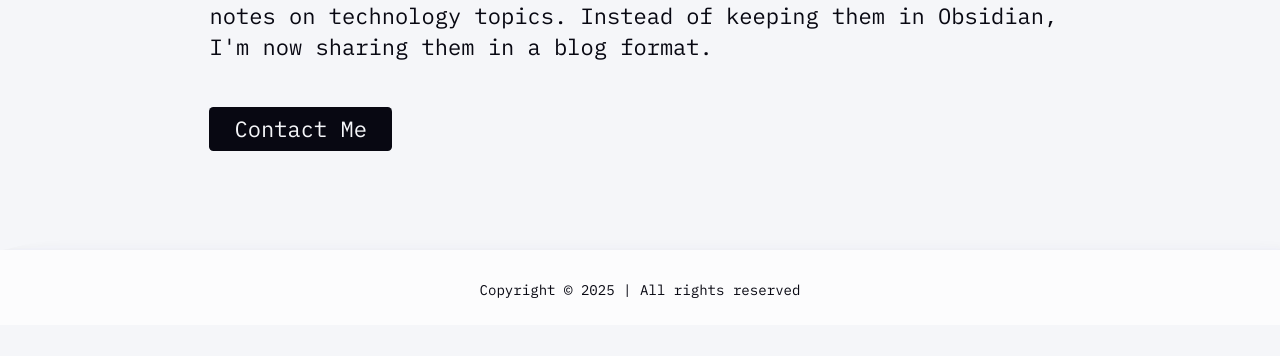
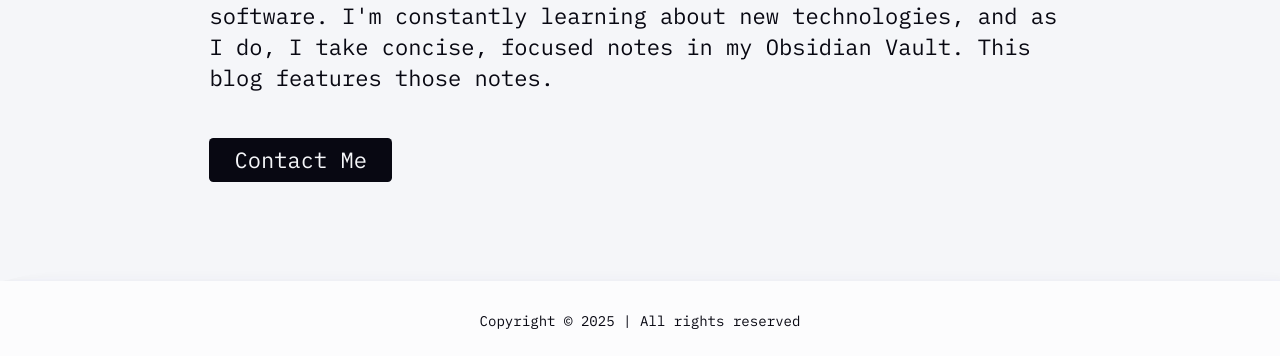
Before and after one commit to xaaha/tldrnotes, an Astro site: page /about in a window 1280 px wide. Shown: the part 743-1099 px from the top of the page. Before the commit the page ends 1068 px from the top, so only its background shows below. Built offline with nearby package versions, Linux system fonts and the light colour scheme; Astro itself is replaced by a stand-in of ours.

Commit message:
about page update

```diff
--- a/src/pages/about.astro
+++ b/src/pages/about.astro
@@ -9,9 +9,9 @@ import Link from "@components/Link.astro";
     <div>
       <h1 class="h1">About Me</h1>
       <p>
-        Hello, I'm Xaaha. I've always maintained concise, straightforward notes
-        on technology topics. Instead of keeping them in Obsidian, I'm now
-        sharing them in a blog format.
+        Hi, I'm Xaaha. I enjoy creating efficient and dependable software. I'm
+        constantly learning about new technologies, and as I do, I take concise,
+        focused notes in my Obsidian Vault. This blog features those notes.
       </p>
     </div>
     <Link
```
